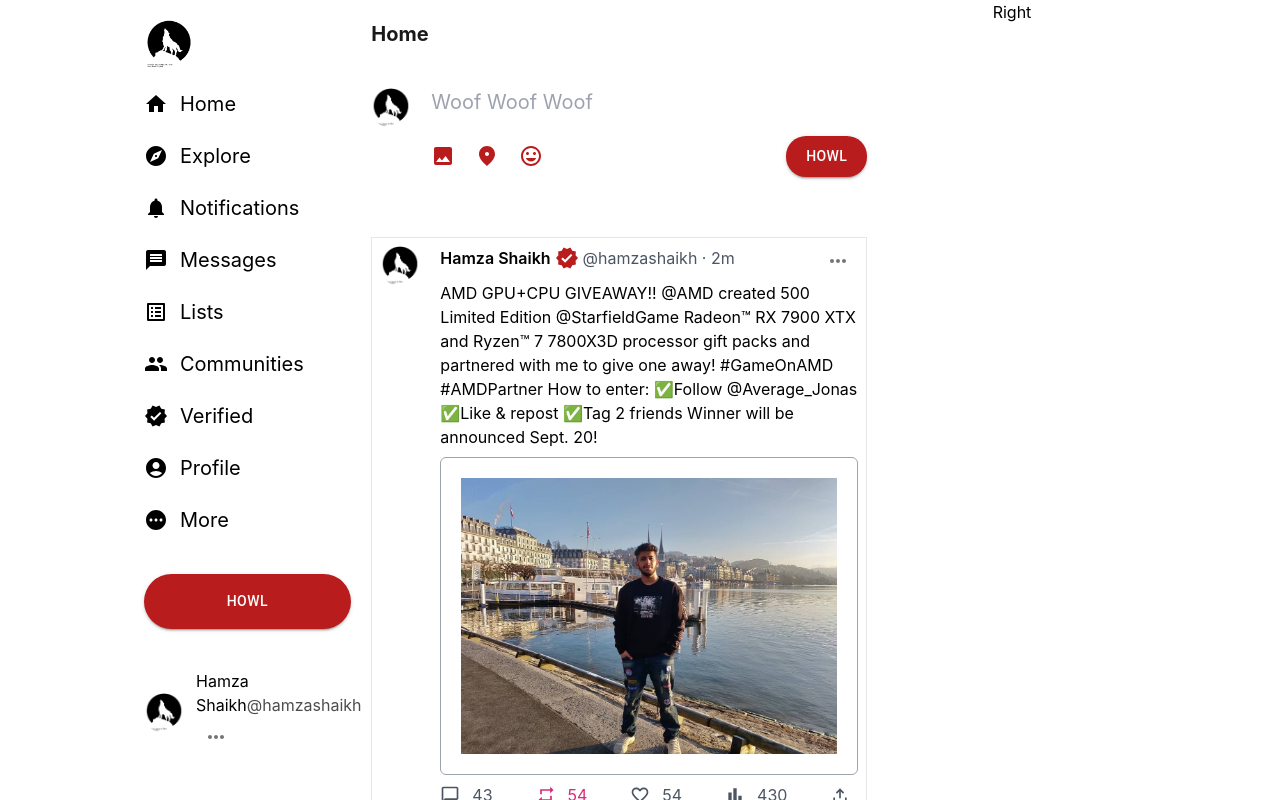
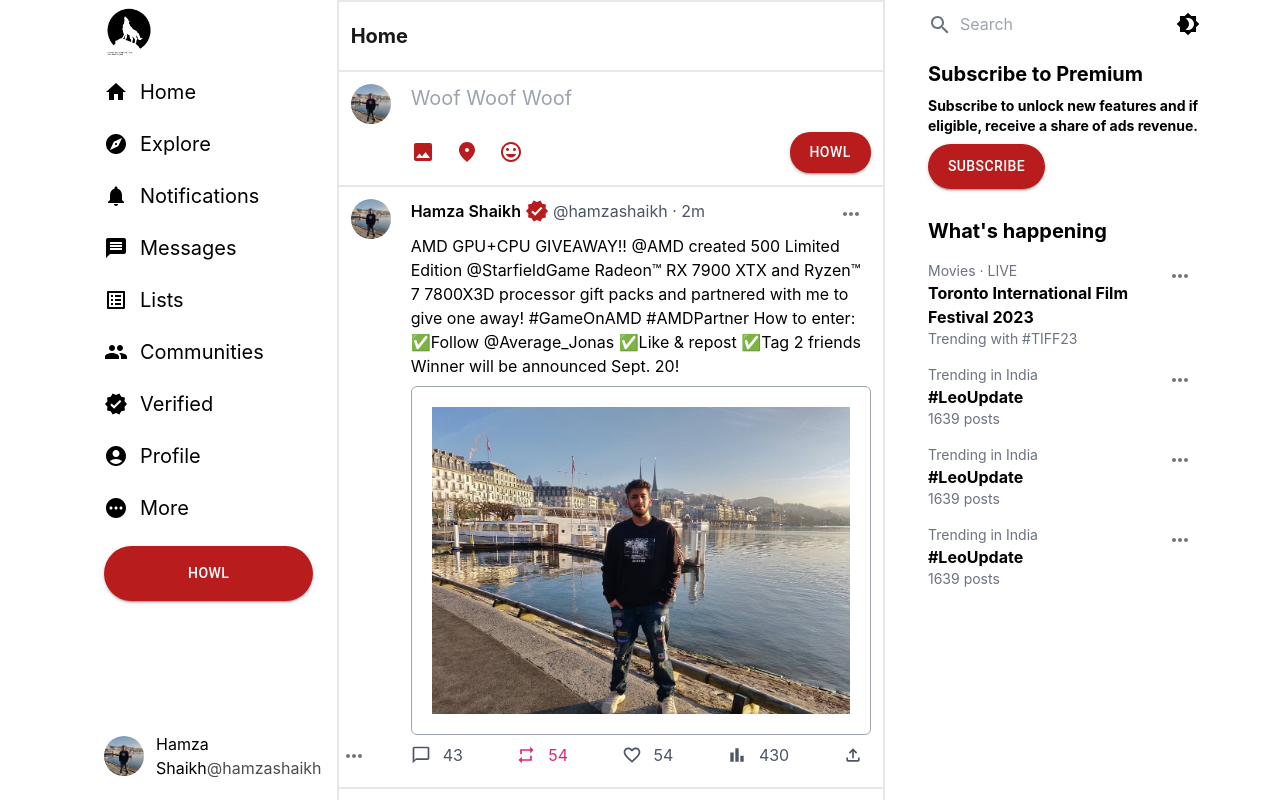
Before and after one commit to fjorn-x/howler, a React (Create React App) app: page / in a window 1280 px wide. Shown: the top 800 px of the page. Built offline with nearby package versions, Linux system fonts and the light colour scheme.

Commit message:
Refactored Layout

```diff
--- a/src/App.js
+++ b/src/App.js
@@ -1,14 +1,16 @@
-import { Route, Routes } from "react-router-dom";
+import {Route, Routes} from "react-router-dom";
 import "./App.css";
 import HomePage from "./Components/HomePage/HomePage";
 import Authentication from "./Components/Authentication/Authentication";
 
 function App() {
-  return <div className="">
-    <Routes>
-      <Route path='/' element={true?<HomePage/>:<Authentication/>}></Route>
-    </Routes>
-  </div>;
+  return (
+    <div className="">
+      <Routes>
+        <Route path="/*" element={true ? <HomePage /> : <Authentication />}></Route>
+      </Routes>
+    </div>
+  );
 }
 
 export default App;
--- /dev/null
+++ b/src/Components/Extra/Extra.jsx
@@ -0,0 +1,78 @@
+import React from "react";
+import SearchIcon from "@mui/icons-material/Search";
+import Brightness4Icon from "@mui/icons-material/Brightness4";
+import {Button} from "@mui/material";
+
+import MoreButton from "./MoreButton";
+
+const Extra = () => {
+  const handleChangeTheme = () => {
+    console.log("change theme");
+  };
+  return (
+    <div className="py-2 sticky top-0">
+      <section>
+        <div className="relative flex items-center">
+          <input
+            type="text"
+            className="py-1 rounded-full text-gray-500 w-full pl-10"
+            placeholder="Search"
+          />
+          <div className="absolute left-0 pl-2">
+            <SearchIcon className="text-gray-500" size="small" />
+          </div>
+          <Brightness4Icon
+            className="ml-3 cursor-pointer"
+            size="small"
+            onClick={handleChangeTheme}
+          />
+        </div>
+      </section>
+      <section className="my-5 pl-2">
+        <h1 className="text-xl font-bold">Subscribe to Premium</h1>
+        <h1 className="my-2 font-bold text-sm">
+          Subscribe to unlock new features and if eligible, receive a share of ads revenue.
+        </h1>
+        <Button
+          variant="contained"
+          sx={{padding: "10px", paddingX: "20px", borderRadius: "25px", bgcolor: "#b91c1c"}}
+        >
+          Subscribe
+        </Button>
+      </section>
+      <section className="mt-7 space-y-4 pl-2">
+        <h1 className="font-bold text-xl ">What's happening</h1>
+        <div className="flex justify-between w-full">
+          <div>
+            <p className="text-sm text-gray-500">Movies · LIVE</p>
+            <p className="font-bold">Toronto International Film Festival 2023</p>
+            <p className="text-sm text-gray-500">Trending with #TIFF23</p>
+          </div>
+          <MoreButton />
+        </div>
+        {[1, 1, 1].map((item) => (
+          <div className="flex justify-between w-full">
+            <div>
+              <p className="text-sm text-gray-500">Trending in India</p>
+              <p className="font-bold">#LeoUpdate</p>
+              <p className="text-sm text-gray-500">1639 posts</p>
+            </div>
+            <MoreButton />
+          </div>
+        ))}
+      </section>
+      {/* Who to follow section */}
+      {/* <section className="space-y-4 mt-7">
+        <h1 className="font-bold text-xl ">Who to follow</h1>
+        <div className="flex items-center justify-between">
+          <div></div>
+          <Button variant="contained" sx={{bgcolor: "black", color: "white"}}>
+            Follow
+          </Button>
+        </div>
+      </section> */}
+    </div>
+  );
+};
+
+export default Extra;
--- /dev/null
+++ b/src/Components/Extra/MoreButton.jsx
@@ -0,0 +1,47 @@
+import {IconButton, Menu, MenuItem} from "@mui/material";
+import React from "react";
+import MoreHorizIcon from "@mui/icons-material/MoreHoriz";
+
+const MoreButton = () => {
+  const [anchorEl, setAnchorEl] = React.useState(null);
+  const open = Boolean(anchorEl);
+  const handleClick = (event) => {
+    setAnchorEl(event.currentTarget);
+  };
+  const handleClose = () => {
+    setAnchorEl(null);
+  };
+  const handleDelete = () => {
+    console.log("delete tweet");
+    handleClose();
+  };
+  return (
+    <div>
+      {" "}
+      <IconButton
+        id="basic-button"
+        aria-controls={open ? "basic-menu" : undefined}
+        aria-haspopup="true"
+        aria-expanded={open ? "true" : undefined}
+        onClick={handleClick}
+        sx={{marginTop: "-5px"}}
+      >
+        <MoreHorizIcon size="small" />
+      </IconButton>
+      <Menu
+        id="basic-menu"
+        anchorEl={anchorEl}
+        open={open}
+        onClose={handleClose}
+        MenuListProps={{
+          "aria-labelledby": "basic-button",
+        }}
+      >
+        <MenuItem onClick={handleDelete}>Not Interested</MenuItem>
+        <MenuItem onClick={handleDelete}>Harmful or Spam</MenuItem>
+      </Menu>
+    </div>
+  );
+};
+
+export default MoreButton;
--- a/src/Components/HomeFeed/HomeFeed.jsx
+++ b/src/Components/HomeFeed/HomeFeed.jsx
@@ -34,13 +34,13 @@
     setUploadingImage(true);
   };
   return (
-    <div className="space-y-5">
-      <section>
-        <h1 className="py-5 text-xl font-bold opacity-90">Home</h1>
+    <div className="border">
+      <section className="border">
+        <h1 className="px-3 py-5 text-xl font-bold opacity-90">Home</h1>
       </section>
-      <section className="pb-10">
+      <section className="p-3 border">
         <div className="flex space-x-5">
-          <Avatar alt="username" src="images/icon.png" />
+          <Avatar alt="username" src="images/profile.jpeg" />
           <div className="w-full">
             <form onSubmit={formik.handleSubmit}>
               <div>
--- a/src/Components/HomeFeed/HowlCard.jsx
+++ b/src/Components/HomeFeed/HowlCard.jsx
@@ -1,33 +1,19 @@
 import React from "react";
 import RepeatOutlinedIcon from "@mui/icons-material/RepeatOutlined";
-import {Avatar, IconButton, Menu, MenuItem} from "@mui/material";
+import {Avatar} from "@mui/material";
 import {useNavigate} from "react-router-dom";
 import Verified from "@mui/icons-material/Verified";
-import MoreHorizIcon from "@mui/icons-material/MoreHoriz";
+
 import ChatBubbleOutlineOutlinedIcon from "@mui/icons-material/ChatBubbleOutlineOutlined";
 import FavoriteBorderOutlinedIcon from "@mui/icons-material/FavoriteBorderOutlined";
 import FavoriteOutlinedIcon from "@mui/icons-material/FavoriteOutlined";
 import FileUploadOutlinedIcon from "@mui/icons-material/FileUploadOutlined";
 import BarChartOutlinedIcon from "@mui/icons-material/BarChartOutlined";
+import MoreButton from "../Extra/MoreButton";
 
 const HowlCard = () => {
   const navigate = useNavigate();
-  const [anchorEl, setAnchorEl] = React.useState(null);
-  const open = Boolean(anchorEl);
-  const handleClick = (event) => {
-    setAnchorEl(event.currentTarget);
-  };
-  const handleClose = () => {
-    setAnchorEl(null);
-  };
-  const handleDelete = () => {
-    console.log("delete tweet");
-    handleClose();
-  };
-  const handleEdit = () => {
-    console.log("edit tweet");
-    handleClose();
-  };
+
   const handleOpenReplyModal = () => {
     console.log("open reply modal");
   };
@@ -38,48 +24,25 @@
     console.log("like tweet");
   };
   return (
-    <div className="border p-2">
+    <div className="border p-3 pr-3">
       <div className="flex space-x-5">
         <Avatar
           className="cursor-pointer"
           alt="username"
-          src="images/icon.png"
-          onClick={() => navigate(`/profile/${6}`)}
+          src="images/profile.jpeg"
+          onClick={() => navigate(`/${5}`)}
         />
         <div className="w-full">
           <div className="flex justify-between items-start">
-            <div className="flex cursor-pointer  space-x-1">
+            <div className="flex cursor-pointer  space-x-1" onClick={() => navigate(`/${5}`)}>
               <span className="font-semibold">Hamza Shaikh</span>
               <Verified className="text-[#b91c1c]" />
               <span className="text-gray-600">@hamzashaikh &#183; 2m</span>
             </div>
-            <div>
-              <IconButton
-                id="basic-button"
-                aria-controls={open ? "basic-menu" : undefined}
-                aria-haspopup="true"
-                aria-expanded={open ? "true" : undefined}
-                onClick={handleClick}
-                sx={{marginTop: "-5px"}}
-              >
-                <MoreHorizIcon size="small" />
-              </IconButton>
-              <Menu
-                id="basic-menu"
-                anchorEl={anchorEl}
-                open={open}
-                onClose={handleClose}
-                MenuListProps={{
-                  "aria-labelledby": "basic-button",
-                }}
-              >
-                <MenuItem onClick={handleDelete}>Delete</MenuItem>
-                <MenuItem onClick={handleEdit}>Edit</MenuItem>
-              </Menu>
-            </div>
+            <MoreButton />
           </div>
           <div>
-            <div className="cursor-pointer">
+            <div className="cursor-pointer" onClick={() => navigate(`/${5}`)}>
               <p className="mb-2 p-0 w-full">
                 AMD GPU+CPU GIVEAWAY!! @AMD created 500 Limited Edition @StarfieldGame Radeon™ RX
                 7900 XTX and Ryzen™ 7 7800X3D processor gift packs and partnered with me to give one
--- a/src/Components/HomePage/HomePage.jsx
+++ b/src/Components/HomePage/HomePage.jsx
@@ -2,19 +2,25 @@
 import React from "react";
 import Navigation from "../Navigation/Navigation";
 import HomeFeed from "../HomeFeed/HomeFeed";
+import Extra from "../Extra/Extra";
+import {Route, Routes} from "react-router-dom";
+import Profile from "../Profile/Profile";
 
 const HomePage = () => {
   return (
     <div>
-      <Grid container className="px-5 lg:px-36 justify-between">
-        <Grid item xs={0} lg={2.5} className="hidden lg:block w-full relative">
+      <Grid container className="px-5 lg:px-20 justify-between">
+        <Grid item xs={0} lg={2.5} className="pl-6 hidden lg:block w-full relative">
           <Navigation />
         </Grid>
-        <Grid item xs={12} lg={6} className="hidden lg:block w-full relative">
-          <HomeFeed />
+        <Grid item xs={12} lg={6} className="pr-3 hidden lg:block w-full relative">
+          <Routes>
+            <Route path="/" element={<HomeFeed />}></Route>
+            <Route path="/:id" element={<Profile />}></Route>
+          </Routes>
         </Grid>
         <Grid item xs={0} lg={3} className="hidden lg:block w-full relative">
-          <p className="text-center">Right</p>
+          <Extra />
         </Grid>
       </Grid>
     </div>
--- a/src/Components/Navigation/Navigation.jsx
+++ b/src/Components/Navigation/Navigation.jsx
@@ -9,6 +9,7 @@
   height: "50px",
 };
 const Navigation = () => {
+  const username = "Hamza Shaikh";
   const [anchorEl, setAnchorEl] = React.useState(null);
   const open = Boolean(anchorEl);
   const handleClick = (event) => {
@@ -23,25 +24,21 @@
   };
   const navigate = useNavigate();
   return (
-    <div className="h-screen sticky top-0">
+    <div className="flex flex-col justify-between h-screen sticky top-0">
       <div>
-        <div className="py-5">
+        <div className="pt-2 pb-5">
           <img src="images/icon.png" alt="" style={image} />
         </div>
         <div className="space-y-6">
           {navigation.map((item) => (
             <div
               className="cursor-pointer flex space-x-3 items-center"
-              onClick={() =>
-                item.title === "Profile" ? navigate(`/profile/${5}`) : navigate(item.path)
-              }
+              onClick={() => (item.title === "Profile" ? navigate(`/${5}`) : navigate(item.path))}
             >
               {item.icon}
               <p className="text-xl">{item.title}</p>
             </div>
           ))}
-        </div>
-        <div className="py-10">
           <Button
             sx={{
               width: "100%",
@@ -55,12 +52,13 @@
           </Button>
         </div>
       </div>
-      <div className="flex items-center justify-between">
+      <div className="flex items-center justify-between mt-5 mb-5">
         <div className="flex items-center space-x-3">
-          <Avatar alt="username" src="images/icon.png" />
+          <Avatar alt={{username}} src="/images/profile.jpeg" />
           <div>
             <span>Hamza Shaikh</span>
             <span className="opacity-70">@hamzashaikh</span>
+          </div>
           <IconButton
             id="basic-button"
             aria-controls={open ? "basic-menu" : undefined}
@@ -68,7 +66,7 @@
             aria-expanded={open ? "true" : undefined}
             onClick={handleClick}
           >
-              <MoreHorizIcon />
+            <MoreHorizIcon size="small" />
           </IconButton>
           <Menu
             id="basic-menu"
@@ -84,7 +82,6 @@
         </div>
       </div>
     </div>
-    </div>
   );
 };
 
--- a/src/Components/Navigation/NavigationMenu.js
+++ b/src/Components/Navigation/NavigationMenu.js
@@ -12,7 +12,7 @@
   {
     title: "Home",
     icon: <HomeIcon />,
-    path: "/home",
+    path: "/",
   },
   {
     title: "Explore",
@@ -47,7 +47,7 @@
   {
     title: "Profile",
     icon: <AccountCircleIcon />,
-    path: "/profile",
+    path: "/:id",
   },
   {
     title: "More",
--- /dev/null
+++ b/src/Components/Profile/Profile.jsx
@@ -0,0 +1,30 @@
+import React from "react";
+import KeyboardBackspaceIcon from "@mui/icons-material/KeyboardBackspace";
+import {useNavigate} from "react-router-dom";
+import {Avatar} from "@mui/material";
+const Profile = () => {
+  const navigate = useNavigate();
+  const handleBack = () => navigate(-1);
+  return (
+    <div>
+      <section className="z-50 flex items-center sticky top-0 bg-opacity-95">
+        <KeyboardBackspaceIcon className="cursor-pointer" onClick={handleBack} />
+        <h1 className="py-5 text-xl font-bold opacity-90 ml-5">Hamza Shaikh</h1>
+      </section>
+      <section>
+        <img
+          className="w-[100%] h-[15rem] object-cover"
+          src="https://images.unsplash.com/photo-1519060825752-c4832f2d400a?ixlib=rb-4.0.3&ixid=M3wxMjA3fDB8MHxzZWFyY2h8NHx8YWVzdGhldGljfGVufDB8fDB8fHww&auto=format&fit=crop&w=500&q=60"
+          alt=""
+        />
+      </section>
+      <section>
+        <div className="flex justify-between items-start mt-5 h-[5rem]">
+          <Avatar alt="username" src="/images/profile.jpeg" />
+        </div>
+      </section>
+    </div>
+  );
+};
+
+export default Profile;
```
Lines whose indentation alone changed are shown as unchanged.
